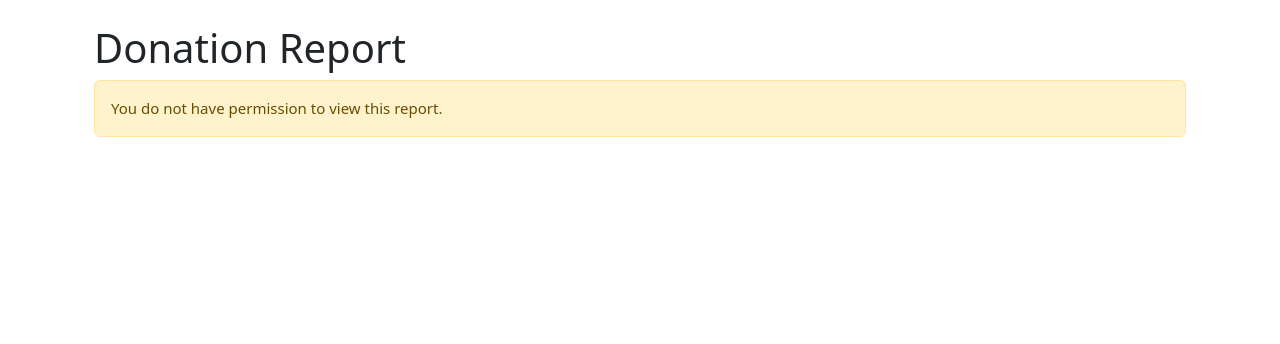
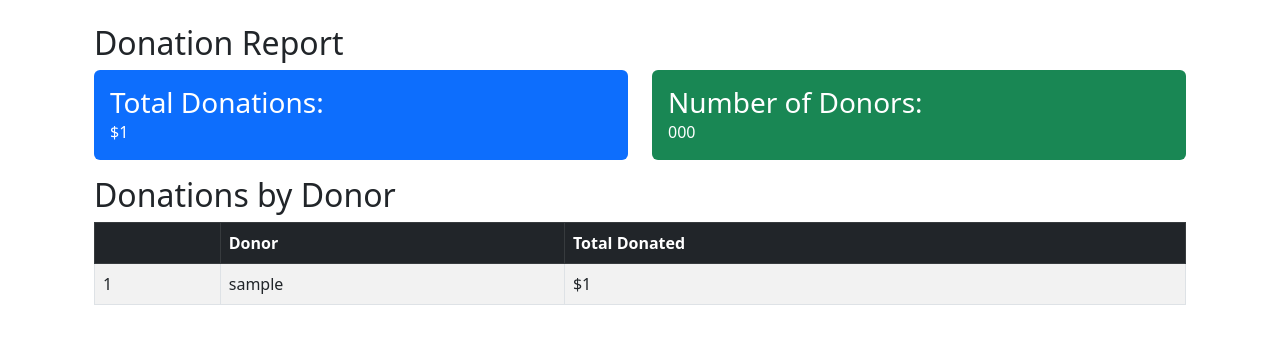
Before and after one commit to Namukuru/Donations, a Django app: template website/templates/report.html in a window 1280 px wide. Shown: the part 62-406 px from the top of the page. Run offline with Django 3.2, Linux system fonts and the light colour scheme; the template is opened without the code that fills it: most values are stand-ins (such as "Sample title", 1, 10 or a date in 2020).

Commit message:
Dividing donations and donors into two.

```diff
--- a/website/templates/report.html
+++ b/website/templates/report.html
@@ -10,26 +10,31 @@
 </head>
 <body>
   <div class="container">
-    <h1>Donation Report</h1>
+    <h2>Donation Report</h2>
+      <!-- Display total donations and number of donors -->
+      <div class="row">
+        <!-- Total Donations -->
+        <div class="col-md-6 mb-3">
+          <div class="bg-primary p-3 rounded text-white h-100">
+            <h3 class="mb-0">Total Donations:</h3>
+            <p class="mb-0">${{ total_donations }}</p>
+          </div>
+        </div>
 
-    {% if is_superuser %}
-      <!-- Display total donations and number of donors -->
-      <div class="mb-4">
-        <div class="bg-primary p-3 rounded text-white mb-3">
-          <h3 class="mb-0">Total Donations:</h3>
-          <p class="mb-0">${{ total_donations }}</p>
-        </div>
-        <div class="bg-success p-3 rounded text-white">
-          <h3 class="mb-0">Number of Donors:</h3>
-          <p class="mb-0">{{ number_of_donors }}</p>
+        <!-- Number of Donors -->
+        <div class="col-md-6 mb-3">
+          <div class="bg-success p-3 rounded text-white h-100">
+            <h3 class="mb-0">Number of Donors:</h3>
+            <p class="mb-0">{{ number_of_donors }}</p>
+          </div>
         </div>
       </div>
-
       <!-- Display donations per donor -->
       <h2>Donations by Donor</h2>
       <table class="table table-striped table-hover table-bordered">
         <thead class="table-dark">
           <tr>
+            <th scope="col"></th>
             <th scope="col">Donor</th>
             <th scope="col">Total Donated</th>
           </tr>
@@ -37,18 +42,13 @@
         <tbody>
           {% for donor in donations_per_donor %}
             <tr>
+              <td>{{ forloop.counter }}</td>
               <td>{{ donor.donor__username }}</td>
               <td>${{ donor.total_donated }}</td>
             </tr>
           {% endfor %}
         </tbody>
       </table>
-    {% else %}
-      <!-- Display a message for non-superusers -->
-      <div class="alert alert-warning" role="alert">
-        You do not have permission to view this report.
-      </div>
-    {% endif %}
   </div>
 </body>
 </html>
```
